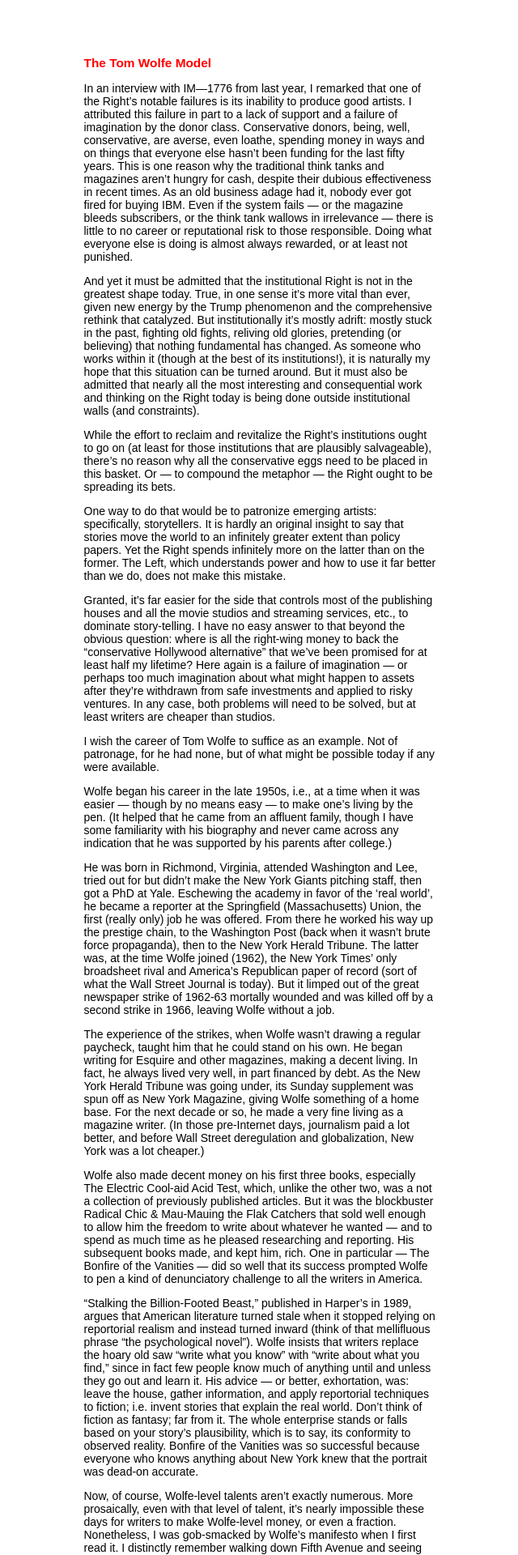
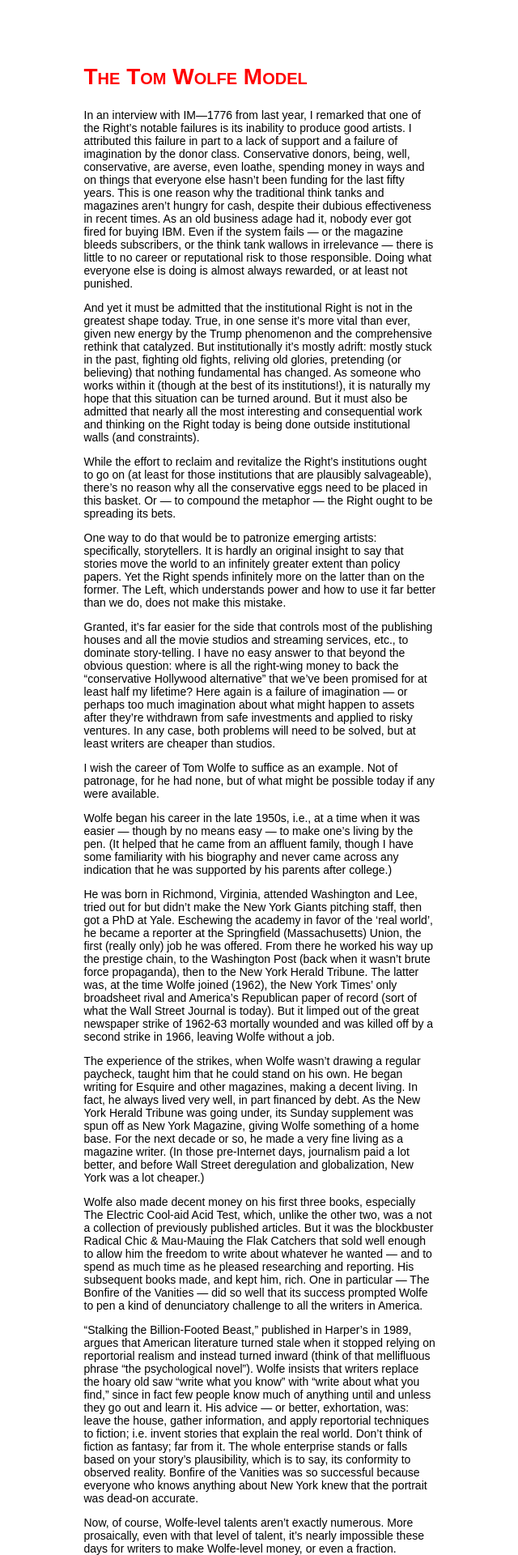
Before and after one commit to 0x000m/old, a Jekyll site: the page built from about.md, in a window 1280 px wide. Shown: the top 1920 px of the page at 81% size, without its empty margins (319-959 px from the left). Built offline with Jekyll 4.4.1, drawn with Linux system fonts in a browser that asks for light colours; our own code applies the rules of GitHub Pages for plain Markdown files.

Commit message:
Update post.html

```diff
--- a/_layouts/post.html
+++ b/_layouts/post.html
@@ -2,7 +2,7 @@
 layout: default
 ---
 
-<style>.container{background-color:red;}body{font-size:14px;}h1,h2,h3,h4,h5,h6{font-family:sans-serif;font-size:1.1em;}h1{color:red;}article{max-width:435px;}</style>
+<style>.container{background-color:red;}body{font-size:14px;}h1,h2,h3,h4,h5,h6{font-family:sans-serif;font-size:1.1em;}h1{color:red;font-variant: small-caps;font-size:2em;}article{max-width:435px;}</style>
 <br>
 <br>
 <br>
@@ -12,11 +12,6 @@ layout: default
 
   <br><br><br>
 
-  <div class="container">
-  <img src="https://solar.lowtechmagazine.com/dithers/the-surgeon.png" alt="Snow" style="width:100%;">
-  <div class="centered" style="font-size:6em;font-weight:bold; font-family:serif;">
-DM</div>
-  </div></div>
 
   <p><a href="/about">_about</a></p>
   <p><a href="/about">_newsletter</a></p
```
